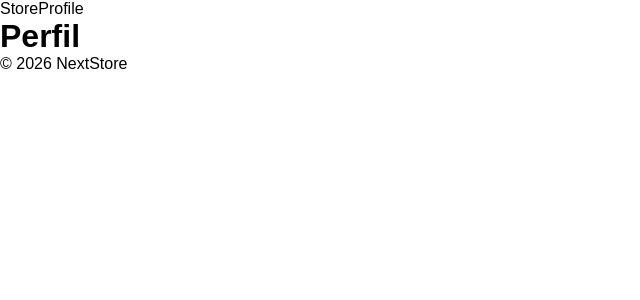
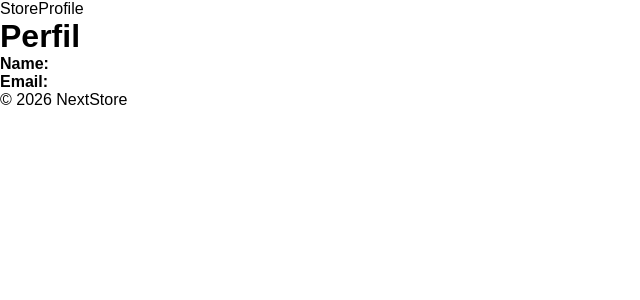
Before and after one commit to dielsonsales/NextStore, a Next.js app: page /profile in a window 1280 px wide. Shown: the top 300 px of the page, without its empty margins (0-640 px from the left). Built offline with nearby package versions, Linux system fonts and the light colour scheme.

Commit message:
feat: Implement /profile page with local content

```diff
--- a/src/app/(profile)/edit-profile/page.tsx
+++ b/src/app/(profile)/edit-profile/page.tsx
@@ -12,10 +12,7 @@ const DEFAULT_USER: User = {
 };
 
 export default function EditProfilePage() {
-  const [user, setUser] = useState<User>({
-    name: "",
-    email: "",
-  });
+  const [user, setUser] = useState<User>({ name: "", email: "" });
 
   useEffect(() => {
     const savedData = localStorage.getItem(MOCK_USER_KEY);
--- a/src/app/(profile)/profile/page.tsx
+++ b/src/app/(profile)/profile/page.tsx
@@ -1,5 +1,30 @@
+"use client";
+
+import { useEffect, useState } from "react";
 import styles from "./page.module.css";
+import { User } from "@/lib/types";
+
+const MOCK_USER_KEY = "mock_user";
 
 export default function ProfilePage() {
-  return <h1>Perfil</h1>;
+  const [user, setUser] = useState<User>({ name: "", email: "" });
+
+  useEffect(() => {
+    const savedData = localStorage.getItem(MOCK_USER_KEY);
+    if (savedData) {
+      setUser(JSON.parse(savedData) as User);
+    }
+  }, []);
+
+  return (
+    <>
+      <h1>Perfil</h1>
+      <p>
+        <strong>Name:</strong> {user.name}
+      </p>
+      <p>
+        <strong>Email:</strong> {user.email}
+      </p>
+    </>
+  );
 }
```
